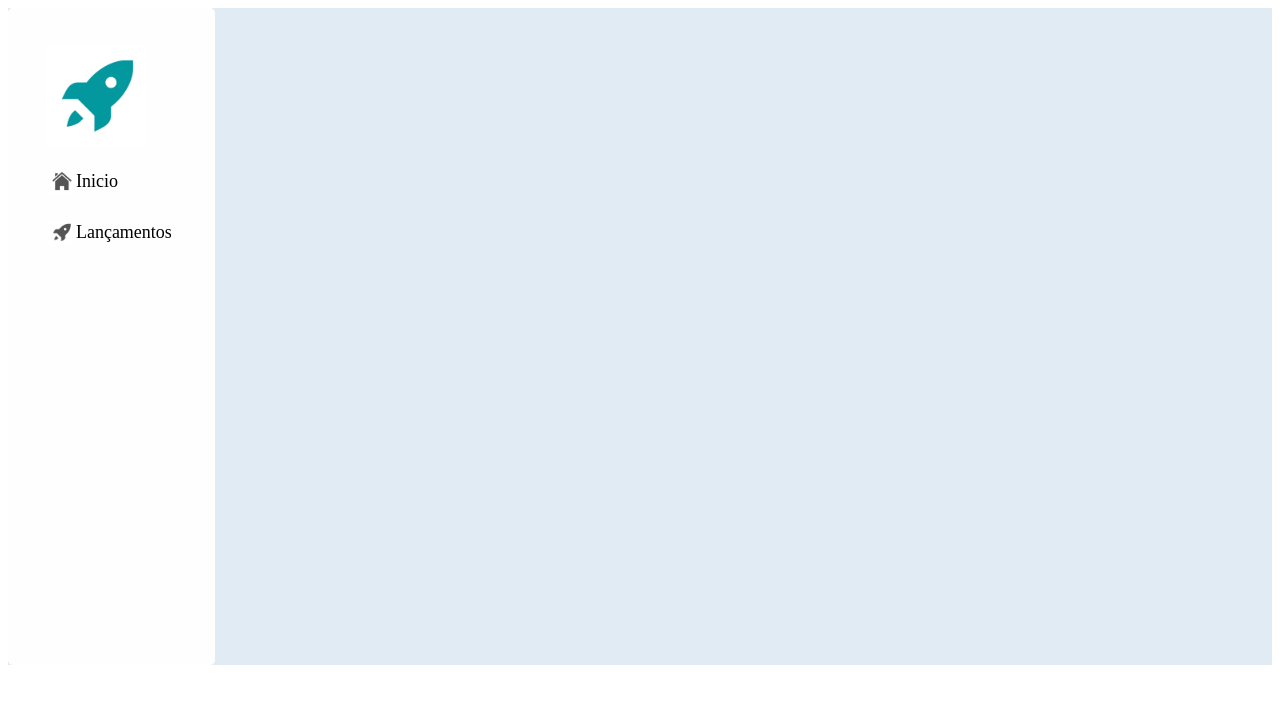
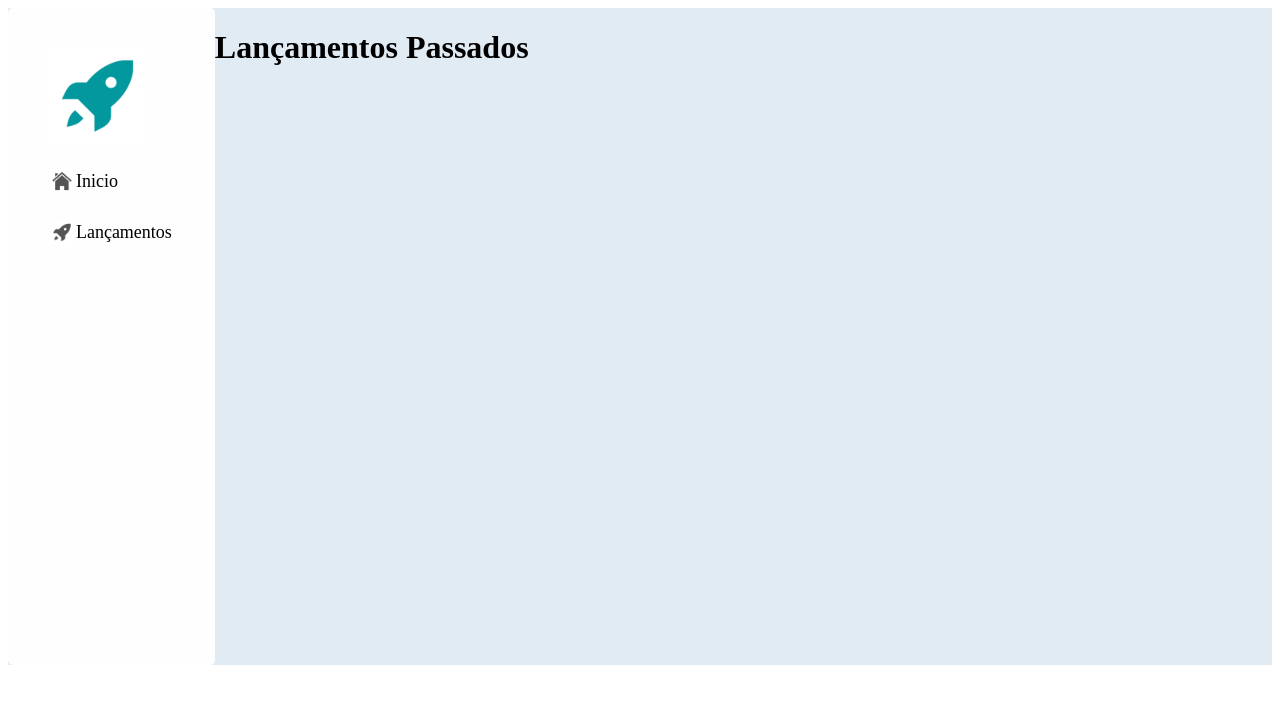
Before and after one commit to CarolinaInglethe/ci-space-x, a React (Create React App) app: page /releases/past in a window 1280 px wide. Before the commit this address had no page. Shown: the top 704 px of the page. Built offline with nearby package versions, Linux system fonts and the light colour scheme.

Commit message:
Cria rotas para componentes de lançamentos

```diff
--- a/src/App.js
+++ b/src/App.js
@@ -4,6 +4,10 @@ import { BrowserRouter, Routes, Route } from 'react-router-dom';
 import Realeses from './pages/Releases';
 import Home from './pages/Home';
 import NavBar from './components/NavBar';
+import NextRelease from './components/NextRelease';
+import LatestRelease from './components/LatestRelease';
+import AllUpcomingReleases from './components/AllUpcomingReleases';
+import AllPastReleases from './components/AllPastReleases';
 
 function App() {
 
@@ -16,6 +20,10 @@ function App() {
           <Routes>
             <Route path="/" element={ <Home /> } />
             <Route path="/releases" element={ <Realeses />} />
+            <Route path="/release/next" element={ <NextRelease /> } />
+            <Route path="/release/latest" element={ <LatestRelease />  } />
+            <Route path="/releases/upcoming" element={ <AllUpcomingReleases /> } />
+            <Route path="/releases/past" element={ <AllPastReleases /> } />
           </Routes>
 
         </InfoProvider>
--- a/src/components/NavBarReleases.jsx
+++ b/src/components/NavBarReleases.jsx
@@ -7,8 +7,8 @@ const NavBarReleases = () => {
     <div className="navbar-releases-container">
       <Link to="/release/next">Próximo Lançamento</Link>
       <Link to="/release/latest">Último lançamento</Link>
-      <Link to="/releases/next">Próximos lançamentos</Link>
-      <Link to="/releases/next">Lançamentos passados</Link>
+      <Link to="/releases/upcoming">Próximos lançamentos</Link>
+      <Link to="/releases/past">Lançamentos passados</Link>
     </div>
   )
 }
```
